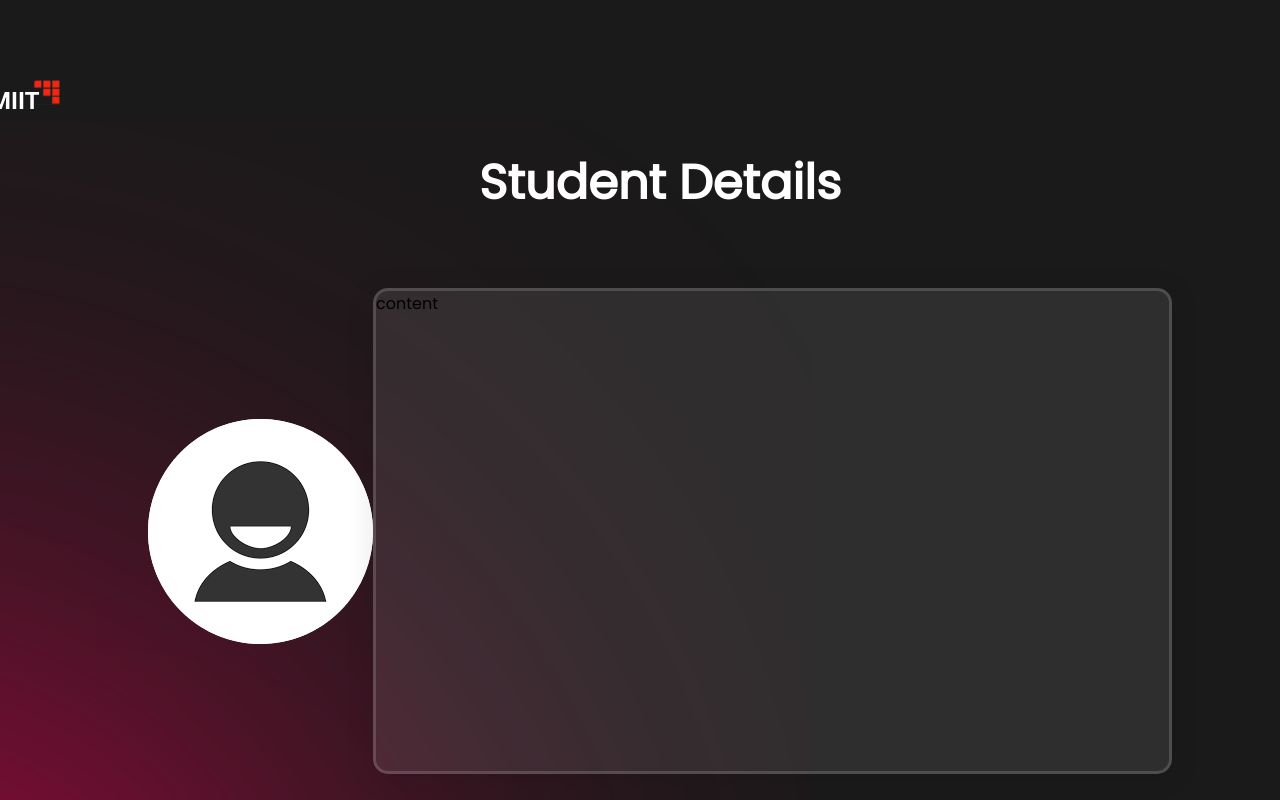
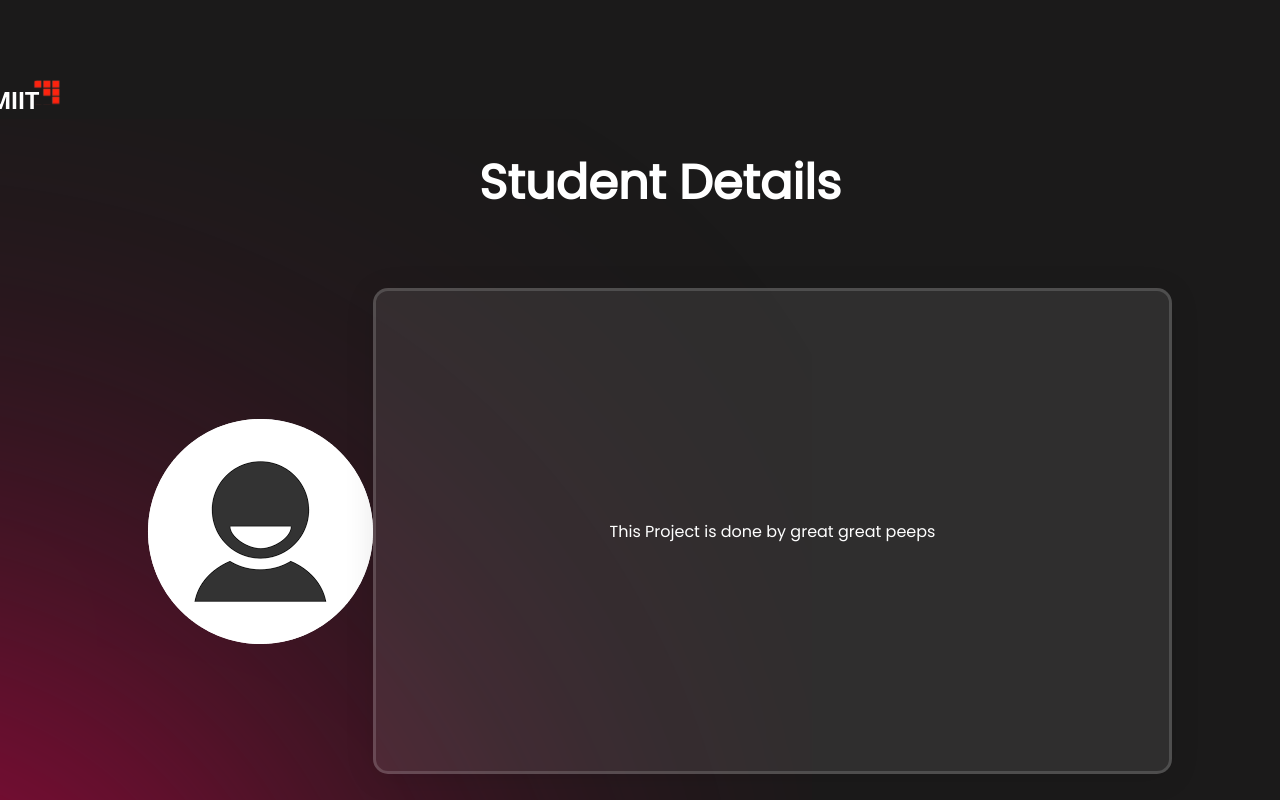
Before and after one commit to Pranjal-231003/Course_Reg_And_Time_table_Gen, a React (Create React App) app in the folder isdl/: page / in a window 1280 px wide. Shown: the top 800 px of the page. Built offline with nearby package versions, Linux system fonts and the light colour scheme.

Commit message:
corrected errors

```diff
--- a/isdl/src/Data/CourseDetails.js
+++ b/isdl/src/Data/CourseDetails.js
@@ -67,8 +67,8 @@ const course=[
     {
         id: 9,
         image: instructorImg,
-        heading1: 'Sex Education',
-        heading2: 'Anukriti Bansal',
+        heading1: 'Pokemon-Go',
+        heading2: 'Vaibhav Khamesra',
         para1: 'Credits-69'
     },
 
--- a/isdl/src/Pages/StudentDetails/StudentDetails.js
+++ b/isdl/src/Pages/StudentDetails/StudentDetails.js
@@ -14,7 +14,7 @@ function App() {
           <div className={sdcss.image}>
             <img src={ImgUrl} alt="Student_Image" />
           </div>
-          <div className={sdcss.content}>content</div>
+          <div className={sdcss.content}>This Project is done by great great peeps</div>
         </div>
 
         <div className={sdcss.container2}>
--- a/isdl/src/Pages/StudentDetails/StudentDetails.module.css
+++ b/isdl/src/Pages/StudentDetails/StudentDetails.module.css
@@ -53,6 +53,7 @@
 
 .content
 {
+    color: white;
     width: 100vh;
     height: 60vh;
     background: rgba(255, 255, 255, 0.09);
@@ -62,6 +63,9 @@
     -webkit-backdrop-filter: blur(2px);
     border: 3px solid rgba(255, 255, 255, 0.15);
     border-radius: 15px;
+    display: flex;
+    justify-content: center;
+    align-items: center;
 }
 
 .container2
```
